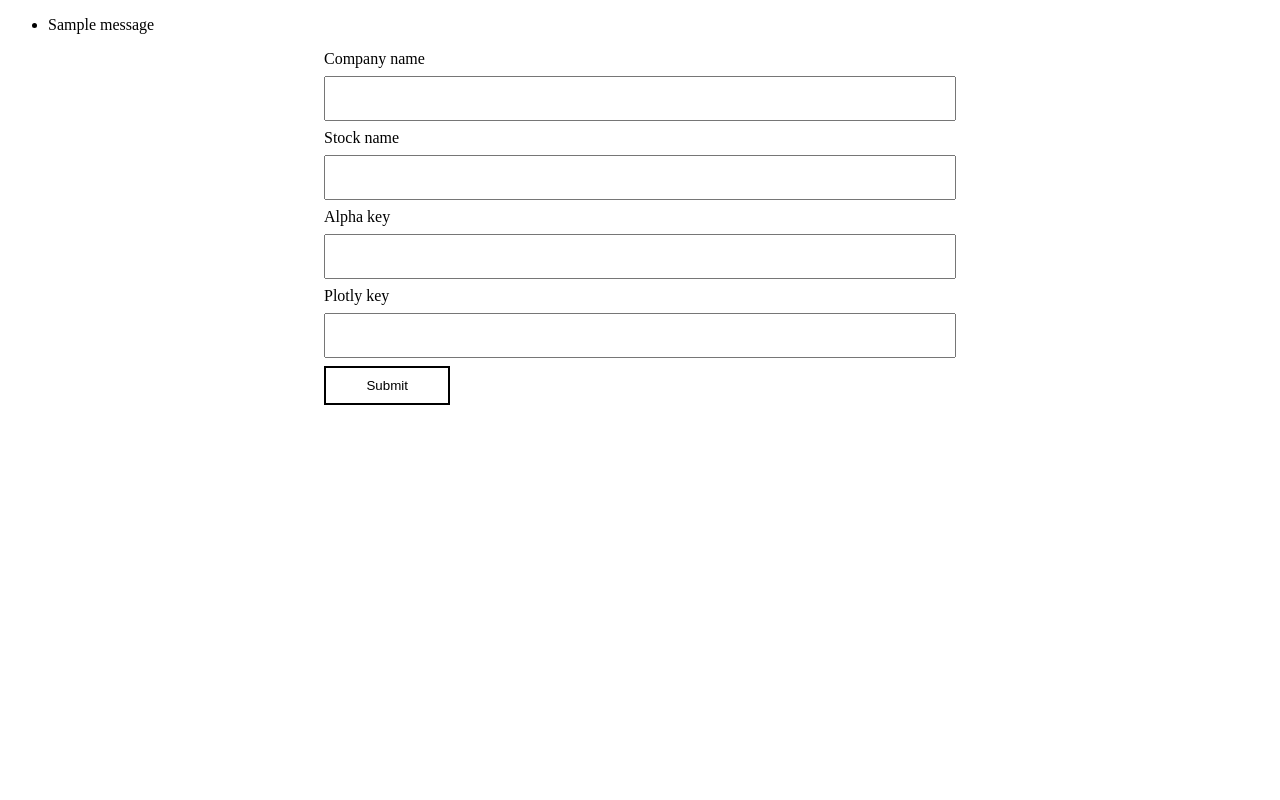
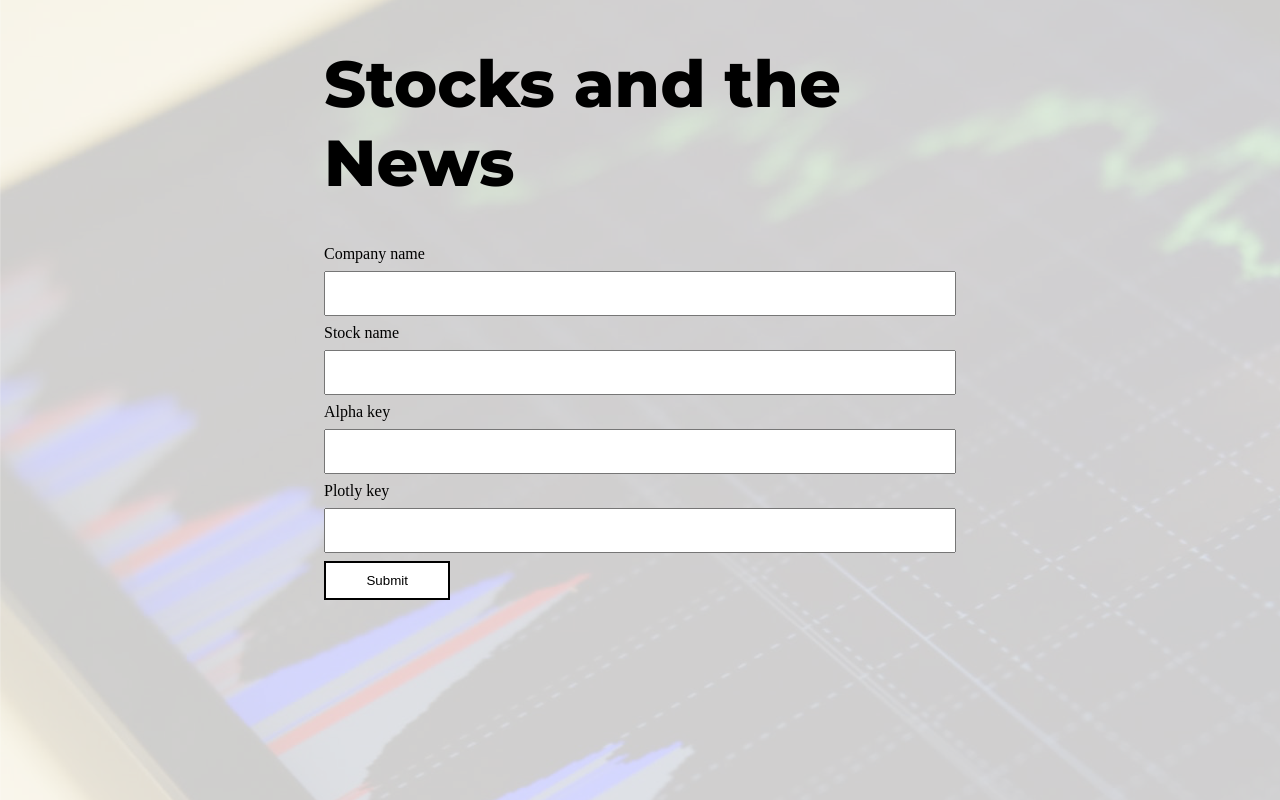
Before and after one commit to laohio/stocknews, a Flask app: template templates/index.html in a window 1280 px wide. Run offline with Flask 2, Linux system fonts and the light colour scheme; the template is opened without the code that fills it, so the values that code supplies are empty, except form fields; one stand-in notice (Sample message) is shown; form fields are guessed from the names that the template uses; parts of the project's set-up code (start-up, migrations or seed data) failed here and were passed over.

Commit message:
added a background image to the landing page

```diff
--- a/static/styles/form_styling.css
+++ b/static/styles/form_styling.css
@@ -1,8 +1,13 @@
-form {
+body {
+	background-image: url('/static/images/stocks-background.png');
+}
+
+#parent {
 	margin-left: auto;
 	margin-right: auto;
 	width:50%;
 }
+
 
 input[type=text] {
 	clear:both;
@@ -29,3 +34,8 @@ input[type=submit] {
     border-style: solid;
     border-color: black;
 }
+
+h1 {
+	font-family: 'Montserrat', sans-serif;
+	font-size:65px;
+}
--- a/templates/index.html
+++ b/templates/index.html
@@ -5,21 +5,18 @@
     <meta name="viewport" content="width=device-width,initial-scale=1">
     <title>Stocks and the News</title>
 
+    <!-- h1 font -->
+  <link href="https://fonts.googleapis.com/css?family=Montserrat:800" rel="stylesheet">
+
+
     <!-- Custom CSS -->
     <link rel="stylesheet" type="text/css" href="{{ url_for('static', filename='styles/form_styling.css' )}}" />
 
   </head>
   <body>
-      {% with messages = get_flashed_messages(with_categories=True) %}
-        {% if messages %}
-          <ul>
-          {% for message in messages %}
-            <li>{{message[1]}}</li>
-          {% endfor %}
-          </ul>
-        {% endif %}
-        {% endwith %}
+      <div id="parent">
 
+        <h1>Stocks and the News</h1>
         <form action="" method="post">
           {{ form.csrf }}
           <div class="input text">{{form.company_name.label}}  {{form.company_name}}</div>
@@ -28,8 +25,9 @@
           <div class="input text">{{form.alpha_key.label}}  {{form.alpha_key}}</div>
           <div class="input text">{{form.plotly_key.label}}  {{form.plotly_key}}</div>
 
-
           <div class="input submit"><input type="submit" value="Submit" /></div>
       </form>
+
+      </div>
   </body>
 </html>
```
Also changed, not shown: static/images/stocks-background-original.jpeg (added), static/images/stocks-background.png (added), 3 other files. Lines whose indentation alone changed are shown as unchanged.
